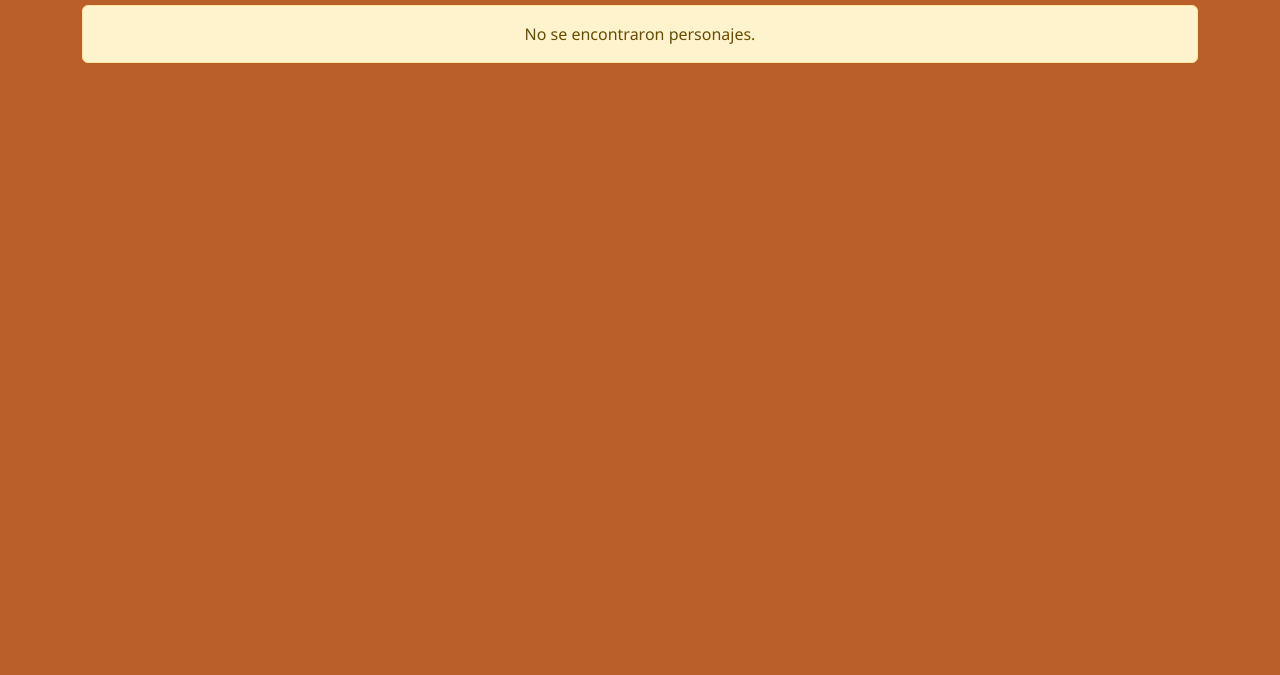
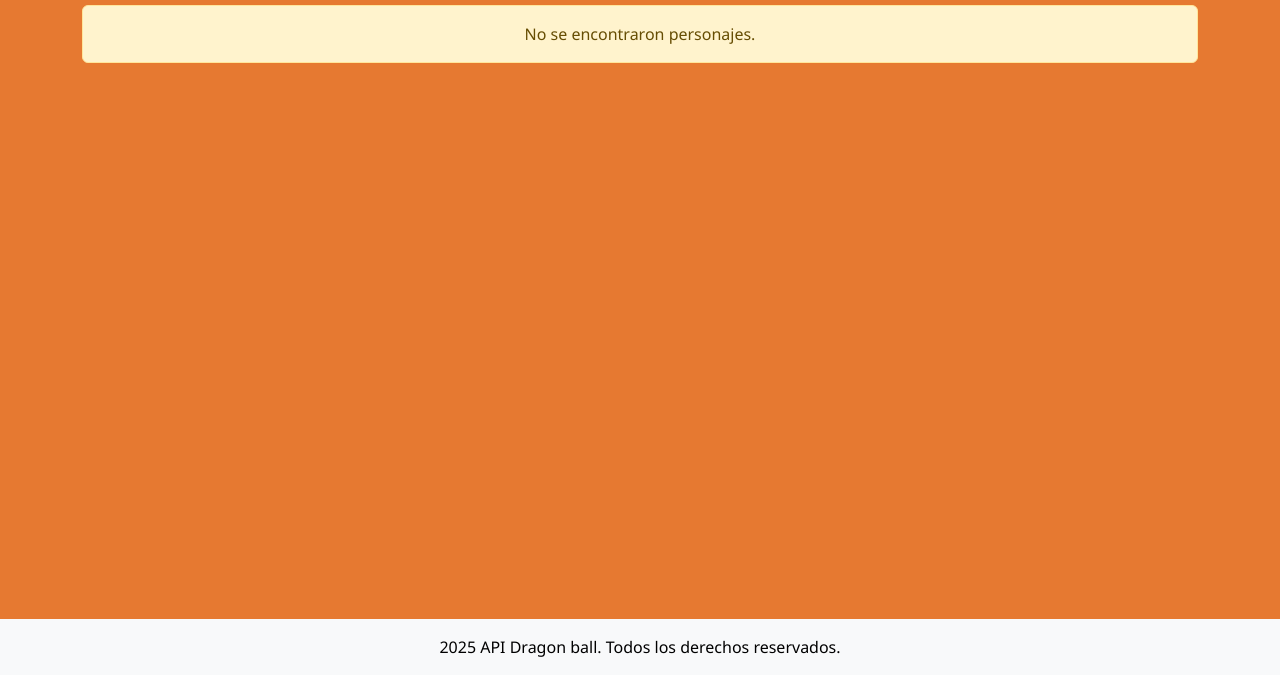
Before and after one commit to alfonnzzo/trabajo-practico-3-zagana-alfonso, a plain HTML site: page index.html in a window 1280 px wide. Shown: the part 181-856 px from the top of the page. Before the commit the page ends 800 px from the top, so only its background shows below. Drawn offline with nearby package versions, Linux system fonts and the light colour scheme; no server answers.

Commit message:
WIP: cambios en style.css e index.html

```diff
--- a/assets/css/style.css
+++ b/assets/css/style.css
@@ -1,5 +1,5 @@
     body {
-      background-color: #bb5f2a;
+      background-color: #e67931;
       color: #f1f1f1;
       font-family: 'Segoe UI', sans-serif;
     }
--- a/index.html
+++ b/index.html
@@ -10,6 +10,7 @@
 </head>
 
 <body>
+  <div class="min-vh-100">
     <nav class="navbar sticky-top">
       <div class="container d-flex justify-content-center">
         <form class="form-busqueda d-flex" role="search" onsubmit="buscar(event)">
@@ -27,6 +28,9 @@
 
     <script src="https://cdn.jsdelivr.net/npm/bootstrap@5.3.3/dist/js/bootstrap.bundle.min.js"></script>
     <script src="assets/js/script.js"></script>
+  </div>
+  <footer class="text-black text-center py-3 bg-light">2025 API Dragon ball. Todos los derechos reservados.</footer>
 </body>
 
+
 </html>
```
Lines whose indentation alone changed are shown as unchanged.
